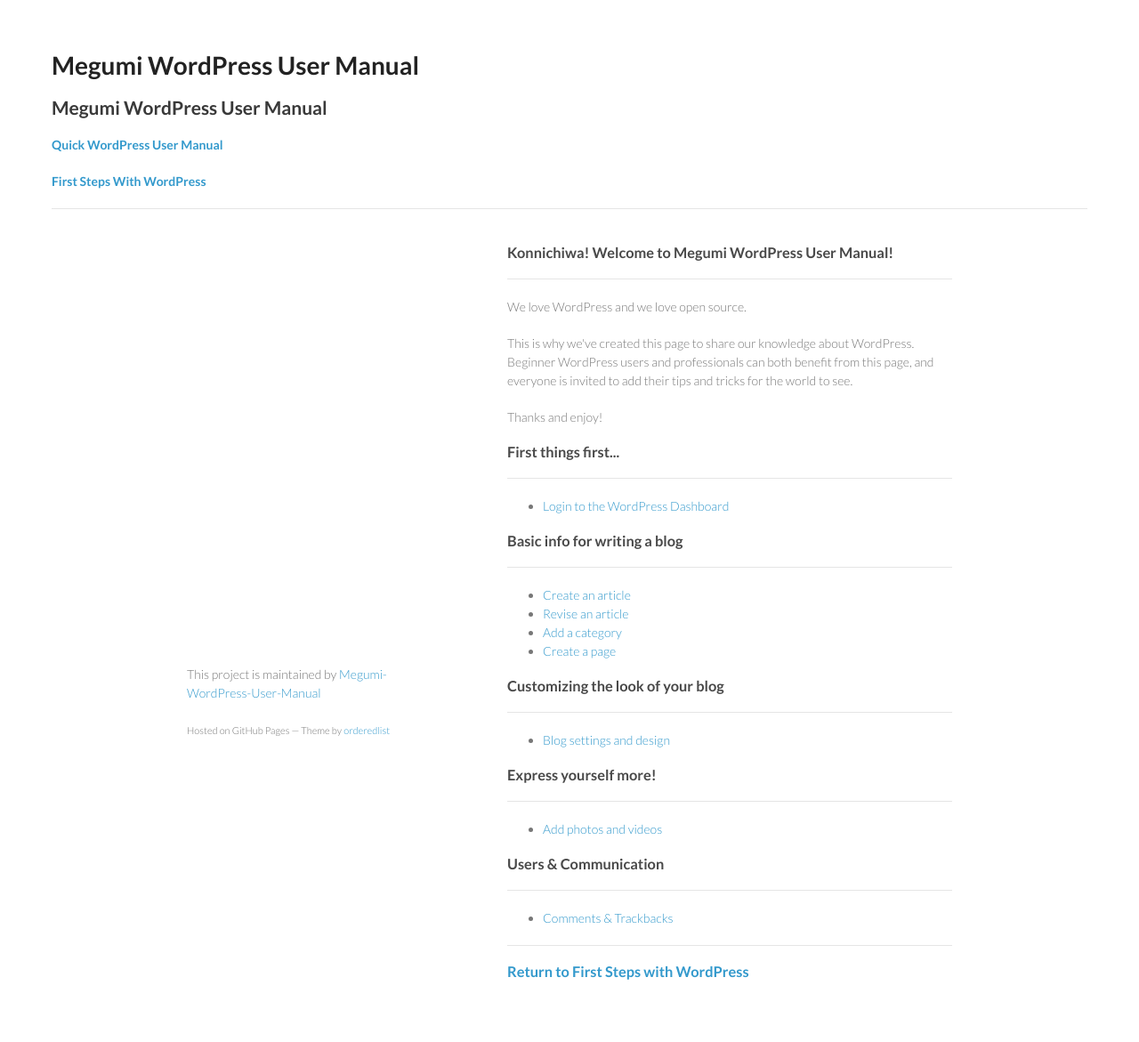
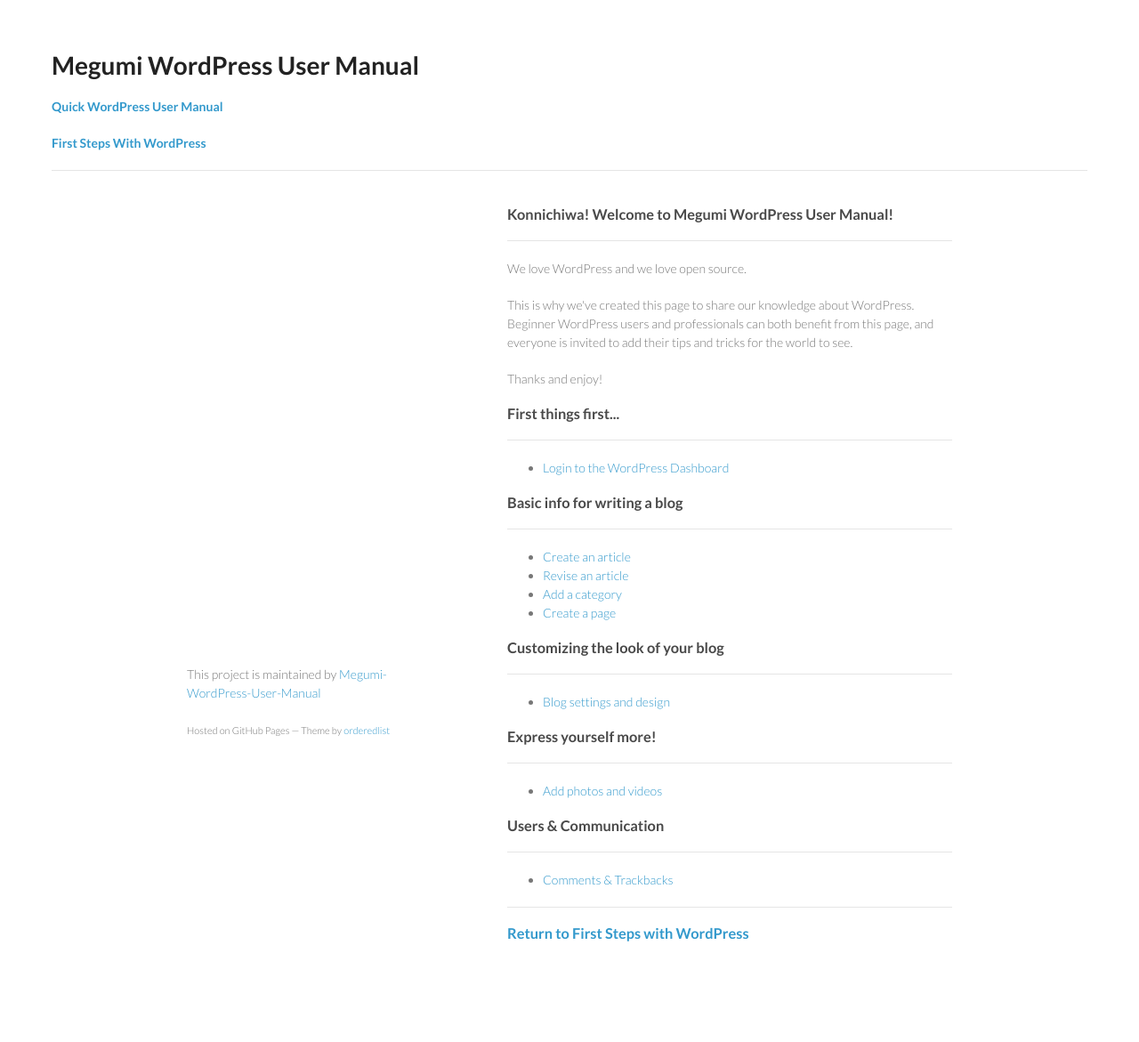
Before and after one commit to Megumi-WordPress-User-Manual/Intro, a Jekyll site: the page built from index.html, in a window 1280 px wide. Shown: the whole page at 89% size. Built offline with Jekyll 4.4.1, drawn with Linux system fonts in a browser that asks for light colours; after the commit the page ends 1128 px from its top, so only the background shows below that.

Commit message:
Update index.html

```diff
--- a/index.html
+++ b/index.html
@@ -1,6 +1,6 @@
 ---
 layout: default
-title: Megumi WordPress User Manual
+
 ---
 <!doctype html>
 <html>
```
